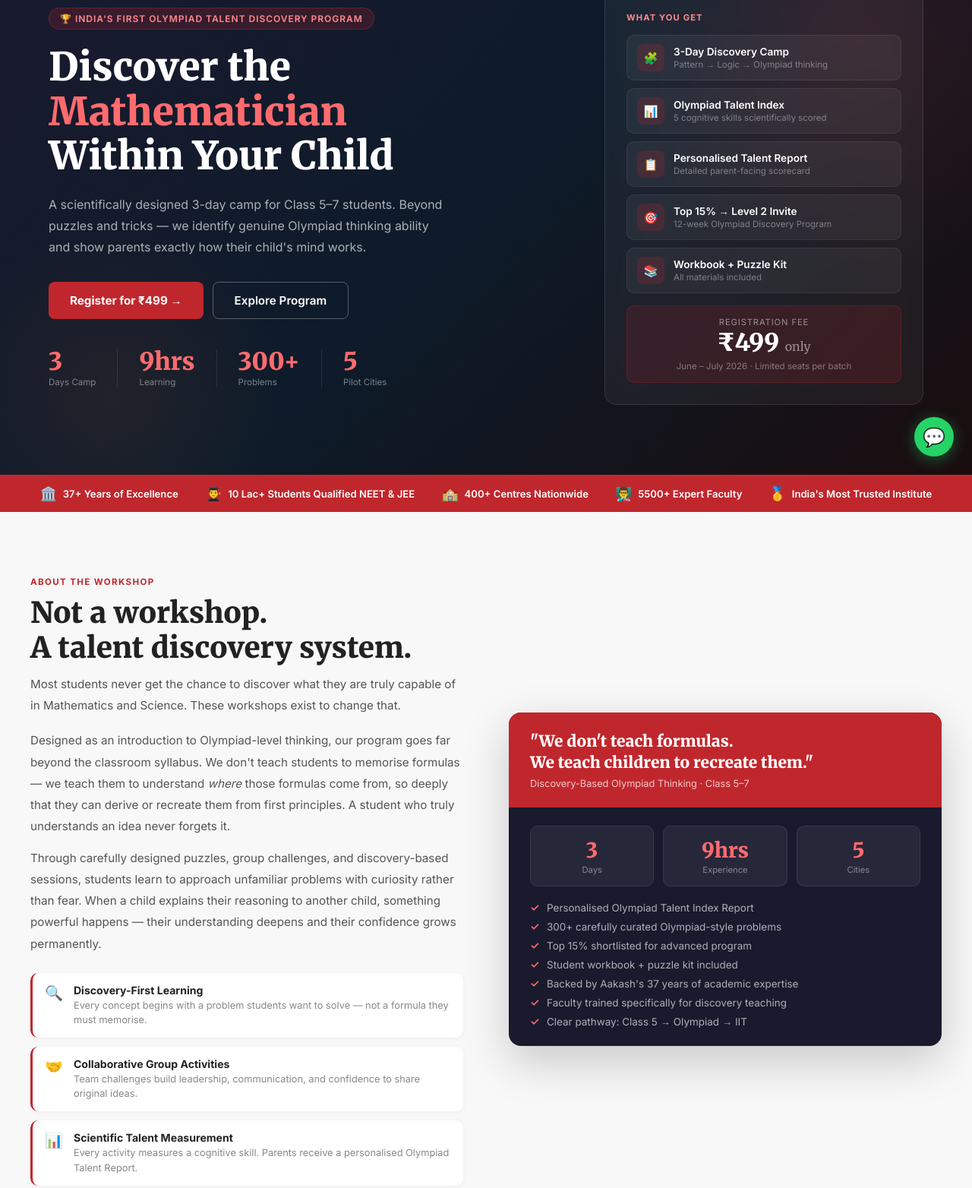
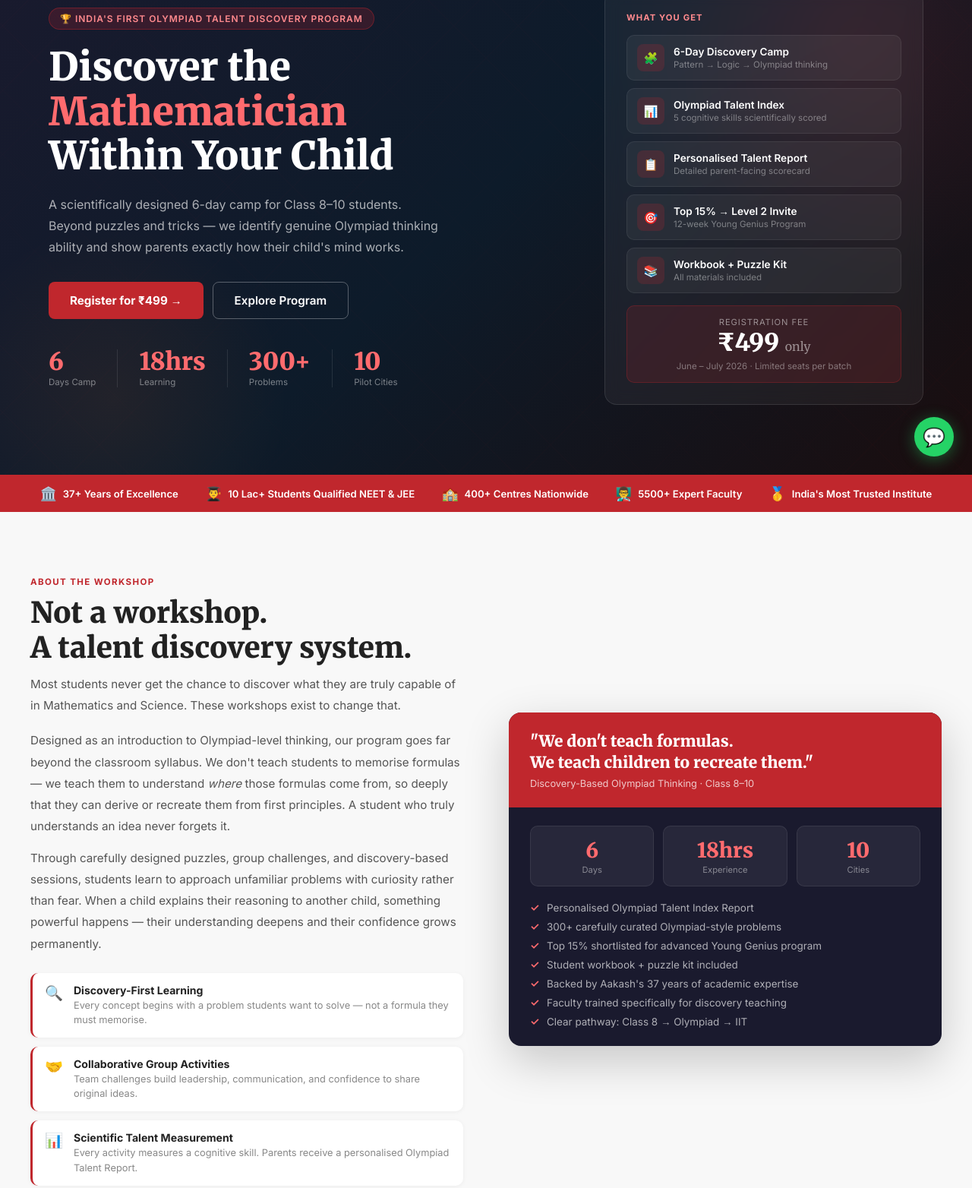
Before and after one commit to vmk06/AakashWorkshop, a plain HTML site: page index.html in a window 1280 px wide. Shown: the part 175-1739 px from the top of the page at 76% size. Drawn offline with Linux system fonts and the light colour scheme.

Commit message:
Update index.html

```diff
--- a/index.html
+++ b/index.html
@@ -302,28 +302,28 @@ footer { background: #111; padding: 40px 24px 26px; }
     <div>
       <div class="hero-badge">🏆 India's First Olympiad Talent Discovery Program</div>
       <h1 class="hero-title">Discover the<br><span class="red">Mathematician</span><br>Within Your Child</h1>
-      <p class="hero-subtitle">A scientifically designed 3-day camp for Class 5–7 students. Beyond puzzles and tricks — we identify genuine Olympiad thinking ability and show parents exactly how their child's mind works.</p>
+      <p class="hero-subtitle">A scientifically designed 6-day camp for Class 8–10 students. Beyond puzzles and tricks — we identify genuine Olympiad thinking ability and show parents exactly how their child's mind works.</p>
       <div class="hero-actions">
         <a href="#register" class="btn-red">Register for ₹499 →</a>
         <a href="#about" class="btn-outline-white">Explore Program</a>
       </div>
       <div class="hero-stats-row">
-        <div class="hstat"><div class="hstat-num">3</div><div class="hstat-label">Days Camp</div></div>
+        <div class="hstat"><div class="hstat-num">6</div><div class="hstat-label">Days Camp</div></div>
         <div class="hstat-div"></div>
-        <div class="hstat"><div class="hstat-num">9hrs</div><div class="hstat-label">Learning</div></div>
+        <div class="hstat"><div class="hstat-num">18hrs</div><div class="hstat-label">Learning</div></div>
         <div class="hstat-div"></div>
         <div class="hstat"><div class="hstat-num">300+</div><div class="hstat-label">Problems</div></div>
         <div class="hstat-div"></div>
-        <div class="hstat"><div class="hstat-num">5</div><div class="hstat-label">Pilot Cities</div></div>
+        <div class="hstat"><div class="hstat-num">10</div><div class="hstat-label">Pilot Cities</div></div>
       </div>
     </div>
     <div class="hero-card">
       <div class="hcard-title">What You Get</div>
       <div class="hcard-items">
-        <div class="hcard-item"><div class="hcard-icon">🧩</div><div><div class="hcard-item-title">3-Day Discovery Camp</div><div class="hcard-item-sub">Pattern → Logic → Olympiad thinking</div></div></div>
+        <div class="hcard-item"><div class="hcard-icon">🧩</div><div><div class="hcard-item-title">6-Day Discovery Camp</div><div class="hcard-item-sub">Pattern → Logic → Olympiad thinking</div></div></div>
         <div class="hcard-item"><div class="hcard-icon">📊</div><div><div class="hcard-item-title">Olympiad Talent Index</div><div class="hcard-item-sub">5 cognitive skills scientifically scored</div></div></div>
         <div class="hcard-item"><div class="hcard-icon">📋</div><div><div class="hcard-item-title">Personalised Talent Report</div><div class="hcard-item-sub">Detailed parent-facing scorecard</div></div></div>
-        <div class="hcard-item"><div class="hcard-icon">🎯</div><div><div class="hcard-item-title">Top 15% → Level 2 Invite</div><div class="hcard-item-sub">12-week Olympiad Discovery Program</div></div></div>
+        <div class="hcard-item"><div class="hcard-icon">🎯</div><div><div class="hcard-item-title">Top 15% → Level 2 Invite</div><div class="hcard-item-sub">12-week Young Genius Program</div></div></div>
         <div class="hcard-item"><div class="hcard-icon">📚</div><div><div class="hcard-item-title">Workbook + Puzzle Kit</div><div class="hcard-item-sub">All materials included</div></div></div>
       </div>
       <div class="hcard-fee">
@@ -365,22 +365,22 @@ footer { background: #111; padding: 40px 24px 26px; }
       <div class="about-visual-card reveal">
         <div class="avc-header">
           <div class="avc-header-title">"We don't teach formulas.<br>We teach children to recreate them."</div>
-          <div class="avc-header-sub">Discovery-Based Olympiad Thinking · Class 5–7</div>
+          <div class="avc-header-sub">Discovery-Based Olympiad Thinking · Class 8–10</div>
         </div>
         <div class="avc-body">
           <div class="avc-stat-row">
-            <div class="avc-stat"><span class="avc-stat-num">3</span><div class="avc-stat-label">Days</div></div>
-            <div class="avc-stat"><span class="avc-stat-num">9hrs</span><div class="avc-stat-label">Experience</div></div>
-            <div class="avc-stat"><span class="avc-stat-num">5</span><div class="avc-stat-label">Cities</div></div>
+            <div class="avc-stat"><span class="avc-stat-num">6</span><div class="avc-stat-label">Days</div></div>
+            <div class="avc-stat"><span class="avc-stat-num">18hrs</span><div class="avc-stat-label">Experience</div></div>
+            <div class="avc-stat"><span class="avc-stat-num">10</span><div class="avc-stat-label">Cities</div></div>
           </div>
           <div class="avc-features">
             <div class="avc-feat">Personalised Olympiad Talent Index Report</div>
             <div class="avc-feat">300+ carefully curated Olympiad-style problems</div>
-            <div class="avc-feat">Top 15% shortlisted for advanced program</div>
+            <div class="avc-feat">Top 15% shortlisted for advanced Young Genius program</div>
             <div class="avc-feat">Student workbook + puzzle kit included</div>
             <div class="avc-feat">Backed by Aakash's 37 years of academic expertise</div>
             <div class="avc-feat">Faculty trained specifically for discovery teaching</div>
-            <div class="avc-feat">Clear pathway: Class 5 → Olympiad → IIT</div>
+            <div class="avc-feat">Clear pathway: Class 8 → Olympiad → IIT</div>
           </div>
         </div>
       </div>
```
